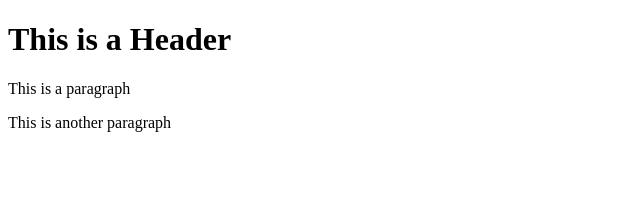
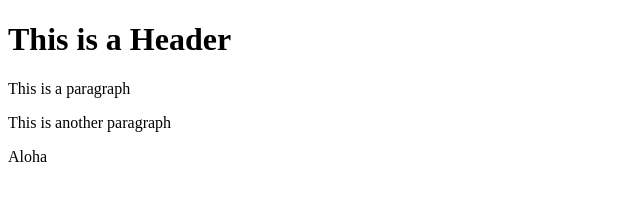
Before and after one commit to jespy1987/git-test, a website: page index.html in a window 1280 px wide. Shown: the full height of the page, 0-640 px from the left. Drawn offline with Linux system fonts and the light colour scheme.

Commit message:
Using NPM

```diff
--- a/index.html
+++ b/index.html
@@ -4,5 +4,6 @@
         <h1> This is a Header</h1>
         <p>This is a paragraph</p>
         <p>This is another paragraph</p>
+        <p>Aloha</p>
     </body>
 </html>
```
Also changed, not shown: package.json (added, +24 -0 lines), 2 other files.
